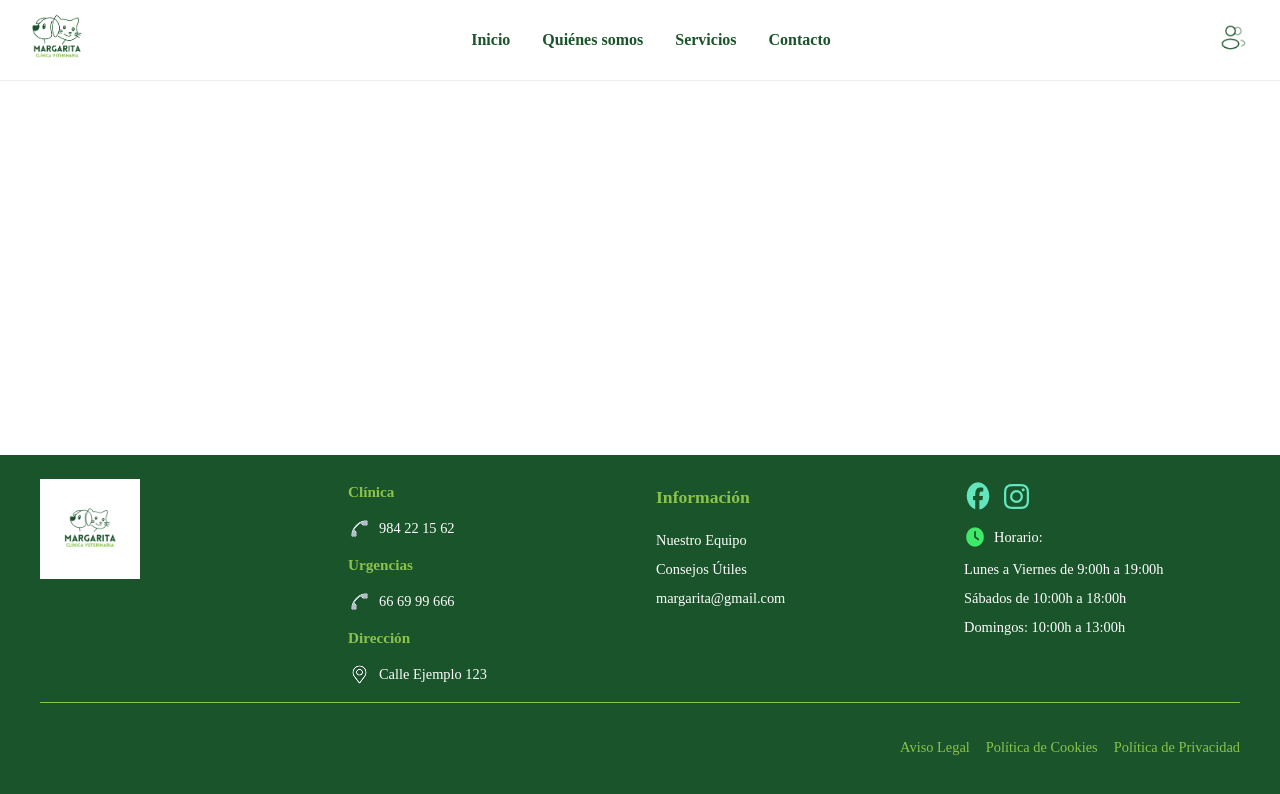
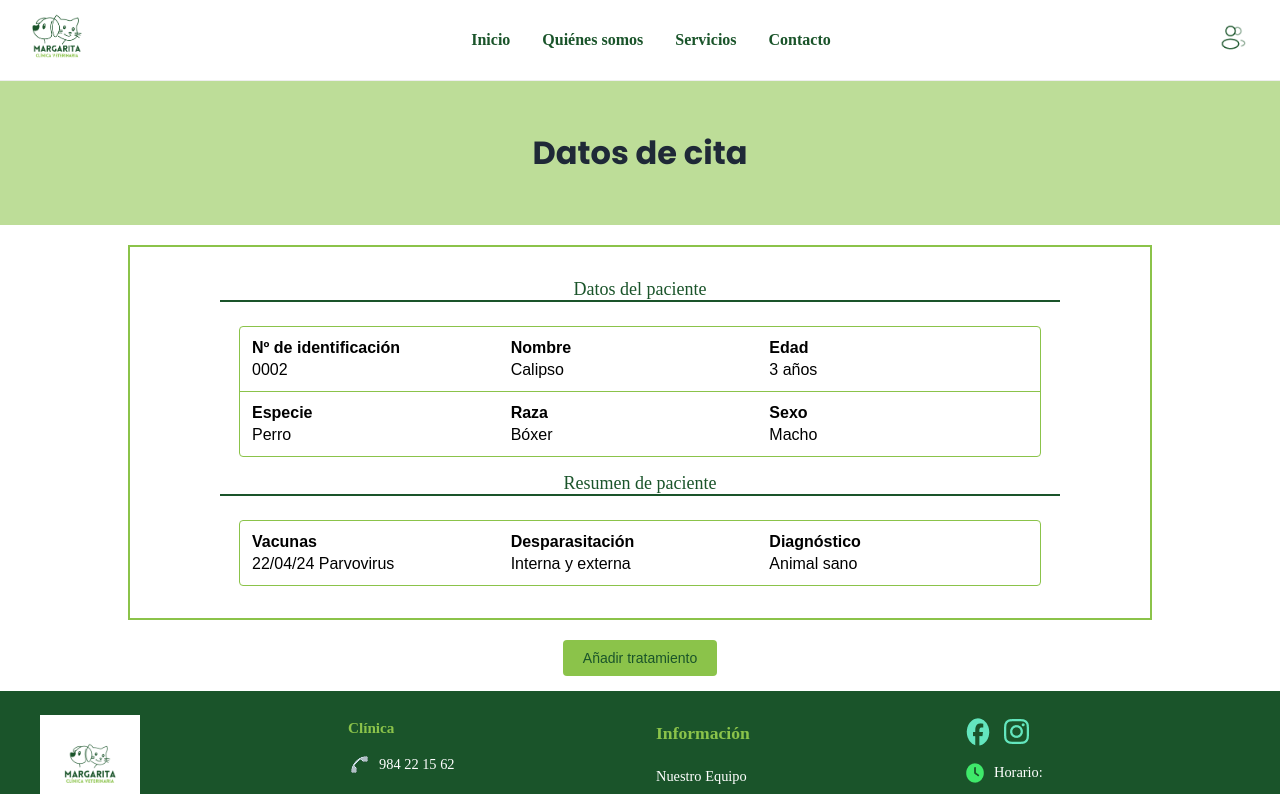
Before and after one commit to FerMarcos606/clinica-veterinaria-front, a React (Vite) app: page /atender-cita/1 in a window 1280 px wide. Shown: the top 794 px of the page. Built offline with nearby package versions, Linux system fonts and the light colour scheme; no server answers.

Commit message:
CM-77 refact: manage appointment route changed

```diff
--- a/src/routes/Routes.jsx
+++ b/src/routes/Routes.jsx
@@ -21,7 +21,7 @@ export default function AppRoutes () {
           <Route path="/crear-paciente" element={<PatientCreationPage />} />
           <Route path="/customer-area" element={<CustomerArea />} />
 
-          <Route path="/appointment-details" element={<AppointmentDetails />} />
+          <Route path="/atender-cita/:id" element={<AppointmentDetails />} />
           <Route path="/contacto" element={<Contact />} />
           <Route path="/servicios" element={<Services />} />
           <Route path="/quienes-somos" element={<WhoWeAre />} />
```
